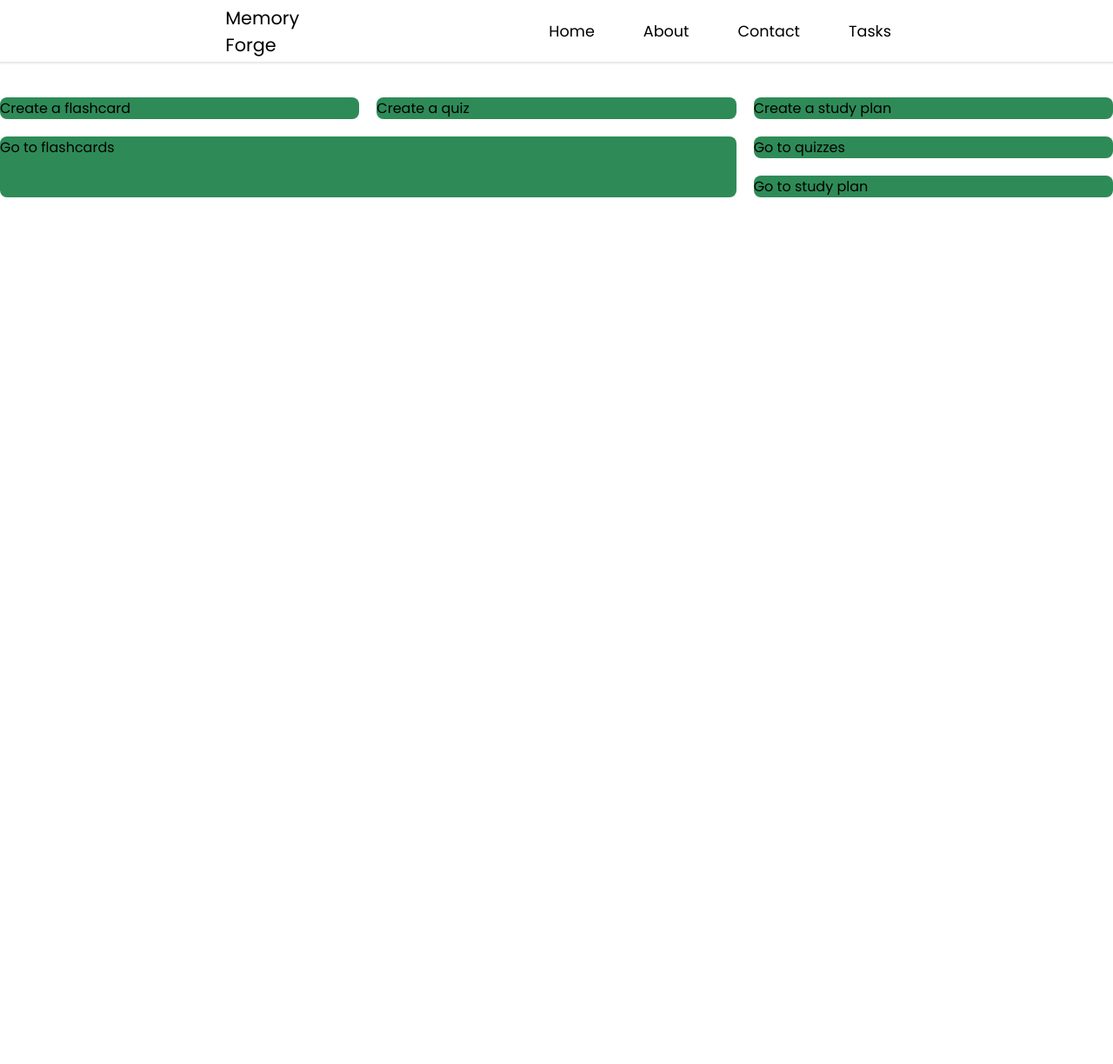
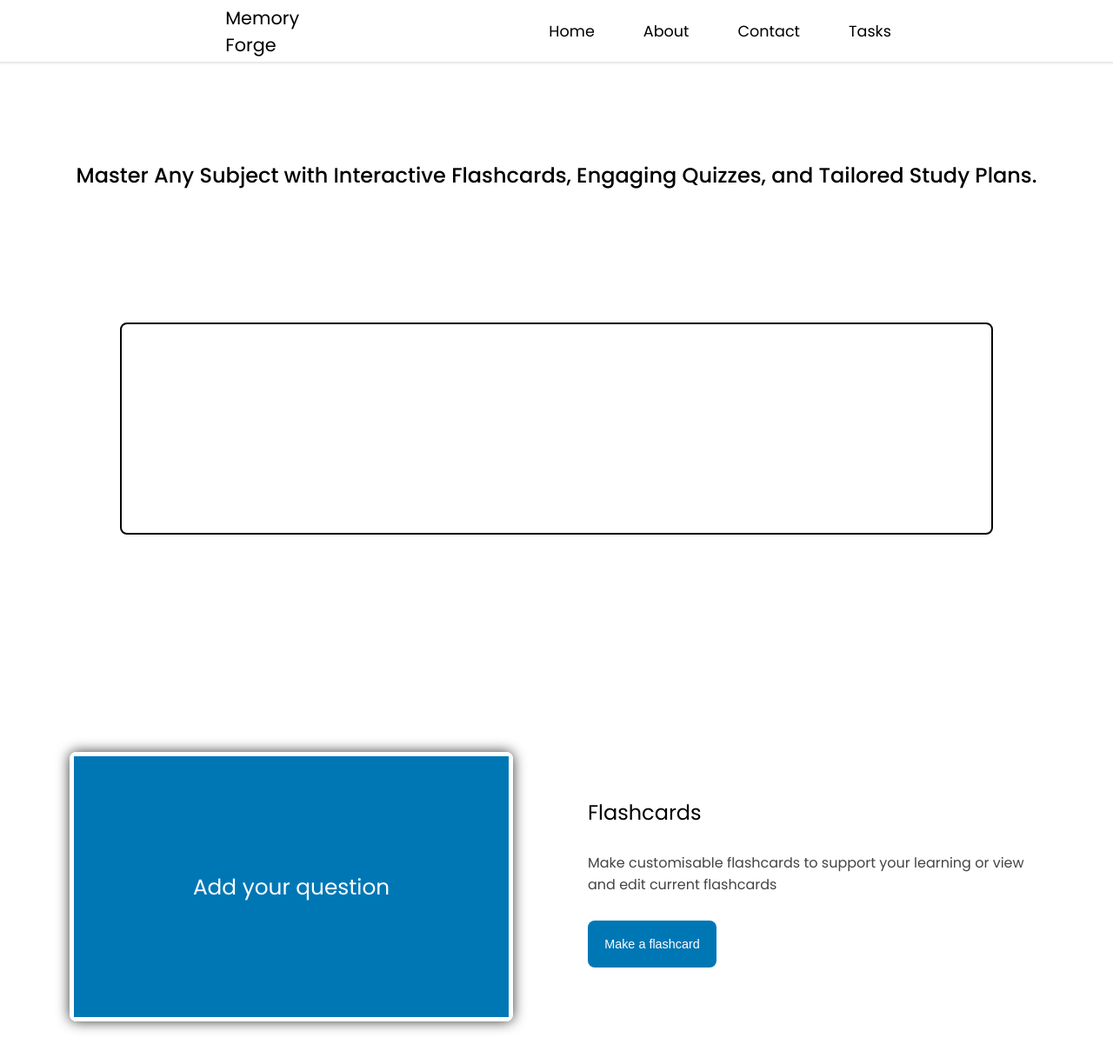
Before and after one commit to erkina308/memory-forge-fe, a React (Vite) app: page /dashboard in a window 1280 px wide. Shown: the top 1224 px of the page at 87% size. Before the commit the page ends 800 px from the top, so only its background shows below. Built offline with nearby package versions, Linux system fonts and the light colour scheme; sample sign-in values are in the browser's storage.

Commit message:
styled dashboard and added two new flashcard components specifically for the dashboard

```diff
--- /dev/null
+++ b/src/cards/FlashcardDashboard.jsx
@@ -0,0 +1,9 @@
+function FlashcardDashboard({ onClick, frontText, backText }) {
+  return (
+    <div className="card" onClick={onClick}>
+      <div className="card-front">{frontText}</div>
+      <div className="card-back">{backText}</div>
+    </div>
+  );
+}
+export default FlashcardDashboard;
--- /dev/null
+++ b/src/components/DashboardFlashcard.jsx
@@ -0,0 +1,21 @@
+import FlashcardDashboard from "../cards/FlashcardDashboard";
+import { CSSTransition } from "react-transition-group";
+import { useState } from "react";
+
+function DashboardFlashcard({ frontText, backText }) {
+  const [showFront, setShowFront] = useState(true);
+  return (
+    <div className="flippable-card-container dashboard-flashcard">
+      <CSSTransition in={showFront} timeout={300} classNames="flip">
+        <FlashcardDashboard
+          frontText={frontText}
+          backText={backText}
+          onClick={() => {
+            setShowFront((flipped) => !flipped);
+          }}
+        />
+      </CSSTransition>
+    </div>
+  );
+}
+export default DashboardFlashcard;
--- a/src/components/Nav.jsx
+++ b/src/components/Nav.jsx
@@ -1,23 +1,26 @@
 import { Link } from "react-router-dom";
-import StyledNav from "../styledComponents/StyledNav";
 
 export default function Nav() {
   return (
-    <StyledNav>
+    <div className="navbar-container">
+      <div className="memory-forge-logo">
+        <h1 className="memory">Memory</h1>
+        <h1 className="forge">Forge</h1>
+      </div>
       <ul>
         <li>
-          <Link to={"/dashboard"}>Dashboard</Link>
+          <Link to={"/dashboard"}>Home</Link>
         </li>
         <li>
-          <Link to={"/flashcards"}>Flashcards</Link>
+          <Link to={"/flashcards"}>About</Link>
         </li>
         <li>
-          <Link to={"/quizzes"}>Quizzes</Link>
+          <Link to={"/quizzes"}>Contact</Link>
         </li>
         <li>
           <Link to={"/tasks"}>Tasks</Link>
         </li>
       </ul>
-    </StyledNav>
+    </div>
   );
 }
--- a/src/dashboard.css
+++ b/src/dashboard.css
@@ -1,66 +1,94 @@
+header {
+  padding: 10rem 1.5rem 8rem;
+  margin: 1.5rem;
+  width: auto;
+}
+
+header h1 {
+  font-weight: 500;
+  text-align: center;
+}
+
+.study-plan-box-container {
+  display: flex;
+  justify-content: center;
+  align-items: center;
+  width: auto;
+}
+
+.study-plan-box {
+  height: 30vh;
+  width: 1000px;
+  border: 2px solid black;
+  border-radius: 8px;
+}
+
+/* DASHBOARD BODY */
+
 #dashboard {
   height: 100vh;
-
-  /* display: grid; */
-  grid-template-columns: 300px 1fr;
-  grid-template-rows: 60px 1fr;
-  grid-template-areas:
-    "side header"
-    "side main";
-}
-
-.dashboard-header {
-  grid-area: header;
 }
 
 .dashboard-main-body {
-  background-color: white;
-  padding-top: 7rem;
-  grid-area: main;
-
-  display: grid;
-  grid-template-columns: 1fr 1fr 1fr;
-  grid-template-rows: 1fr 1fr 1fr;
-  grid-template-areas:
-    "c1 c2 c3"
-    "c4 c4 c5"
-    "c4 c4 c6";
-  gap: 20px;
+  margin: 10rem 5rem 2rem;
+  width: auto;
+  padding-bottom: 10rem;
 }
 
-.dashboard-card {
-  background-color: seagreen;
-  border-radius: 8px;
+.dashboard-main-body h2 {
+  font-weight: 400;
+}
+.dashboard-main-body p {
+  color: #444444;
 }
 
-.dashboard-card:nth-child(1) {
-  grid-area: c1;
+/* FLASHCARD BOX */
+
+.flashcard-info {
+  height: 30rem;
+  display: grid;
+  gap: 5rem;
+  grid-template-areas: "card title";
 }
 
-.dashboard-card:nth-child(2) {
-  grid-area: c2;
+.dashboard-flashcard-container {
+  display: flex;
+  justify-content: center;
+  align-items: center;
 }
 
-.dashboard-card:nth-child(3) {
-  grid-area: c3;
+.dashboard-flashcard {
+  grid-area: card;
 }
 
-.dashboard-card:nth-child(4) {
-  grid-area: c4;
+.dashboard-flashcard-info {
+  grid-area: title;
+
+  display: flex;
+  flex-direction: column;
+  justify-content: center;
 }
 
-.dashboard-card:nth-child(5) {
-  grid-area: c5;
+.dashboard-flashcard-info h2 {
+  margin: 0.9rem 1rem;
 }
 
-.dashboard-card:nth-child(6) {
-  grid-area: c6;
+.dashboard-flashcard-info p {
+  margin: 0.9rem 1rem;
 }
 
-.dashboard-title {
-  position: absolute;
-  top: 0;
-  padding-top: 1.75rem;
+.dashboard-flashcard-button {
+  background-color: #0077b5;
+  color: white;
+
+  padding: 1.2rem;
+  margin: 0.9rem 1rem;
+
+  border-radius: 8px;
+  border: none;
+  font-size: 0.9rem;
+
+  cursor: pointer;
 }
 /*
 @media (max-width: 950px) {
--- a/src/dashboardNav.css
+++ b/src/dashboardNav.css
@@ -3,6 +3,7 @@
   display: flex;
   justify-content: space-evenly;
 
+  background-color: white;
   box-sizing: border-box;
   box-shadow: 0 0 2px 2px rgba(0, 0, 0, 0.1);
 
--- a/src/flashcards.css
+++ b/src/flashcards.css
@@ -86,7 +86,7 @@
   text-align: center;
 
   /* font-weight: 800; */
-  font-size: 1.75rem;
+  font-size: 1.55rem;
   color: white;
   text-shadow: 2px, 2px, 10px, rgba(0, 0, 0, 0.9);
 }
--- a/src/pages/Dashboard.jsx
+++ b/src/pages/Dashboard.jsx
@@ -1,38 +1,44 @@
+import "../dashboardNav.css";
 import { Link } from "react-router-dom";
 import Nav from "../components/Nav";
-import "../dashboardNav.css";
+import DashboardFlashcard from "../components/DashboardFlashcard";
 
 export default function Dashboard() {
   return (
     <section id="dashboard">
-      <div className="navbar-container">
-        <div className="memory-forge-logo">
-          <h1 className="memory">Memory</h1>
-          <h1 className="forge">Forge</h1>
-        </div>
-        <ul>
-          <li>
-            <Link to={"/dashboard"}>Home</Link>
-          </li>
-          <li>
-            <Link to={"/flashcards"}>About</Link>
-          </li>
-          <li>
-            <Link to={"/quizzes"}>Contact</Link>
-          </li>
-          <li>
-            <Link to={"/tasks"}>Tasks</Link>
-          </li>
-        </ul>
-        {/* <Nav /> */}
+      <Nav />
+      <header>
+        <h1>
+          Master Any Subject with Interactive Flashcards, Engaging Quizzes, and
+          Tailored Study Plans.
+        </h1>
+      </header>
+      <div className="study-plan-box-container">
+        <div className="study-plan-box"></div>
       </div>
       <div className="dashboard-main-body">
-        <div className="dashboard-card">Create a flashcard</div>
-        <div className="dashboard-card">Create a quiz</div>
-        <div className="dashboard-card">Create a study plan</div>
-        <div className="dashboard-card">Go to flashcards</div>
-        <div className="dashboard-card">Go to quizzes</div>
-        <div className="dashboard-card">Go to study plan</div>
+        <div className="flashcard-info">
+          <div className="dashboard-flashcard-container">
+            <DashboardFlashcard
+              frontText={"Add your question"}
+              backText={"Add your answer"}
+            />
+          </div>
+          <div className="dashboard-flashcard-info">
+            <h2>Flashcards</h2>
+            <p>
+              Make customisable flashcards to support your learning or view and
+              edit current flashcards
+            </p>
+            <div>
+              <Link to={"/flashcards"}>
+                <button className="dashboard-flashcard-button">
+                  Make a flashcard
+                </button>
+              </Link>
+            </div>
+          </div>
+        </div>
       </div>
     </section>
   );
--- a/src/pages/FlashcardRevision.jsx
+++ b/src/pages/FlashcardRevision.jsx
@@ -4,6 +4,7 @@ import { Link, useNavigate } from "react-router-dom";
 import FlippableCard from "../components/FlippableCard";
 import { IoCaretBack } from "react-icons/io5";
 import { IoCaretForward } from "react-icons/io5";
+import Nav from "../components/Nav";
 
 export default function FlashcardRevision() {
   const [flashcards, setFlashcards] = useState([]);
@@ -39,18 +40,7 @@ export default function FlashcardRevision() {
   if (isLoading) return <p>Page Loading...</p>;
   return (
     <div>
-      <header className="navbar">
-        <button className="logout-button">
-          <Link to={"/flashcards"}>Back</Link>
-        </button>
-        <h1 className="title logo">
-          <Link to={"/dashboard"}>Memory Forge</Link>
-        </h1>
-        <button className="logout-button" onClick={() => setNeedLogout(true)}>
-          Log out
-        </button>
-      </header>
-
+      <Nav />
       <section id="flashcard-revision">
         <FlippableCard card={flashcards[currentCardIndex]} />
         <div className="buttons_container">
--- a/src/pages/Flashcards.jsx
+++ b/src/pages/Flashcards.jsx
@@ -4,6 +4,7 @@ import { Link, useNavigate } from "react-router-dom";
 import FlippableCard from "../components/FlippableCard";
 import CreateFlashcard from "./CreateFlashcard";
 import Expandable from "../components/Expandable";
+import Nav from "../components/Nav";
 
 export default function Flashcards() {
   const [flashcards, setFlashcards] = useState([]);
@@ -37,15 +38,7 @@ export default function Flashcards() {
   if (isLoading) return <p>Page Loading...</p>;
   return (
     <section>
-      <header className="navbar">
-        <h1 className="title logo">
-          <Link to={"/dashboard"}>Memory Forge</Link>
-        </h1>
-
-        <button className="logout-button" onClick={() => setNeedLogout(true)}>
-          Log out
-        </button>
-      </header>
+      <Nav />
       <div className="flashcards-links-container">
         <ul>
           <li>
--- a/src/styledComponents/StyledNav.jsx
+++ /dev/null
@@ -1,34 +0,0 @@
-import styled from "styled-components";
-
-const StyledNav = styled.nav`
-  height: 100%;
-  display: flex;
-  justify-content: flex-end;
-  align-items: center;
-  padding-top: 5px;
-  & ul {
-    display: flex;
-    justify-content: center;
-    align-items: center;
-    padding: 1.25rem;
-  }
-  & li {
-    display: flex;
-    justify-content: center;
-    align-items: center;
-    padding: 10px;
-  }
-  & a {
-    text-decoration: none;
-    color: black;
-    cursor: pointer;
-    padding: 1.25rem;
-    &:visited {
-      color: black;
-    }
-    &:hover {
-      color: grey;
-    }
-  }
-`;
-export default StyledNav;
```
